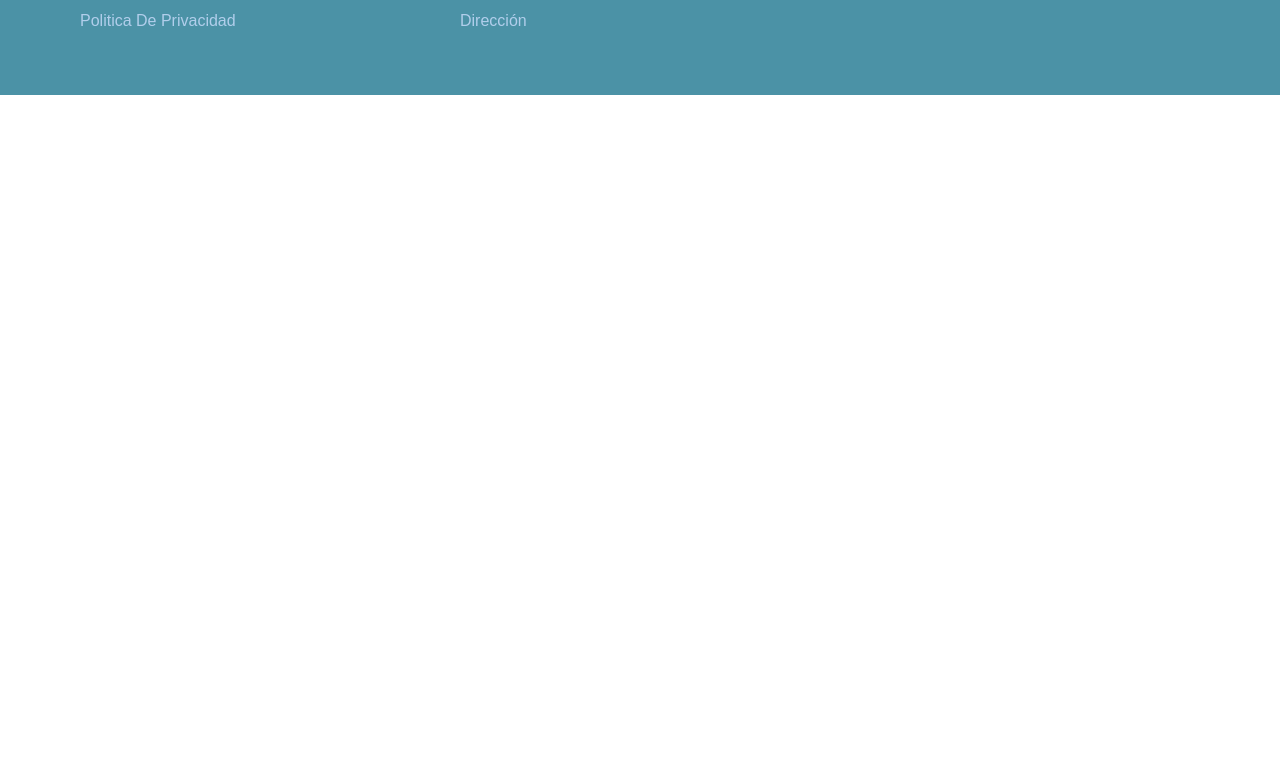
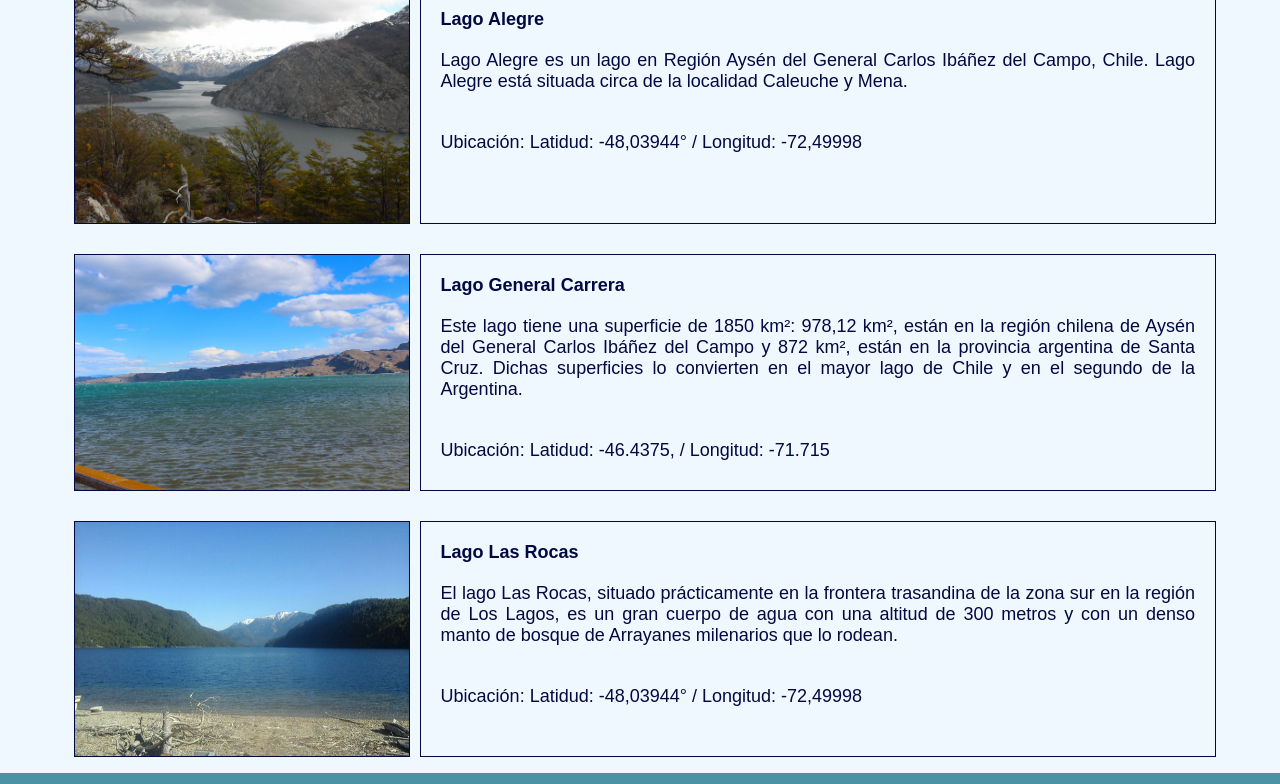
Before and after one commit to RomiRazeto/Tercera_Entrega, a plain HTML site: page html/destinos.html in a window 1280 px wide. Shown: the part 389-1173 px from the top of the page. Before the commit the page ends 800 px from the top, so only its background shows below. Drawn offline with Linux system fonts and the light colour scheme.

Commit message:
Nuevo Repositorio

```diff
--- a/css/style.css
+++ b/css/style.css
@@ -1,5 +1,5 @@
 *{font-family: Arial, Helvetica, sans-serif;
-color: rgb(177, 206, 235);
+color: #f0f8ff;
 font-size: 16px;
 padding:0;
 margin: 0;
@@ -261,3 +261,58 @@ transition: all .5s ease;
     text-align: justify;
     padding-right: 25px;
 }
+
+.maindestinos{
+    background-color: #f0f8ff;
+    text-align: center;
+}
+
+.maindestinos h1{
+    color: #f0f8ff;
+    font-size: 2rem;
+    background-color: #000941;
+    margin: none;
+    height: 6rem;
+    padding-top: 60px;
+}
+.grid-layout{
+    height: 800px;
+    display: grid;
+    grid-template-rows: 33.3%  33.3% 33.3%;
+    grid-template-columns: 30% 70%;
+
+    background-color: #f0f8ff;
+    width: 90%;
+    margin: 0 auto;
+}
+
+.elemento{
+    margin-bottom: 15px;
+    margin-top: 15px;
+    margin-left: 10px;
+    border: 1px solid #000941;
+    background-color: #f0f8ff;
+}
+
+.elemento img{
+    width: 100%;
+    height: 100%;
+}
+
+.elemento .titulodestino {
+    color: #000941;
+    font-size: 18px;
+    text-align: left;
+    padding-left: 20px;
+    padding-top: 20px;
+}
+
+
+.elemento p {
+    color: #000941;
+    font-size: 18px;
+    text-align: justify;
+    padding: 20px 20px;
+    font-weight: lighter;
+
+}
--- a/html/destinos.html
+++ b/html/destinos.html
@@ -30,11 +30,47 @@
         </div>
     </nav>
 
-    <main>
-        <div>
-            <h2>Los mejores destinos de pesca</h2>
-            <p>Revisa los destinos del costa y rios</p>
+    <main class="maindestinos">
+
+        <h1 class="destino"> LOS MEJORES DESTINOS DE PESCA</h1>
+
+
+    <div class="grid-layout">
+
+        <div class="elemento">
+            <img src="../imagenes/lagoalegre.jpg" alt="lagoalegre">
         </div>
+
+        <div class="elemento">
+            <h4 class="titulodestino">Lago Alegre</h4>
+            <p>Lago Alegre es un lago en Región Aysén del General Carlos Ibáñez del Campo, Chile. Lago Alegre está situada circa de la localidad Caleuche y Mena.
+            </p>
+            <p>Ubicación: Latidud: -48,03944° / Longitud: -72,49998</p>
+        </div>
+
+        <div class="elemento">
+            <img src="../imagenes/lagogeneralcarrera1.jpg" alt="">
+        </div>
+
+        <div class="elemento">
+            <h4 class="titulodestino">Lago General Carrera</h4>
+            <p>Este lago tiene una superficie de 1850 km²: 978,12 km², están en la región chilena de Aysén del General Carlos Ibáñez del Campo y 872 km², están en la provincia argentina de Santa Cruz. Dichas superficies lo convierten en el mayor lago de Chile y en el segundo de la Argentina.
+            </p>
+            <p>Ubicación: Latidud:  -46.4375,  / Longitud: -71.715</p>
+        </div>
+
+        <div class="elemento">
+            <img src="../imagenes/lagolasrocas.jpg" alt="">
+        </div>
+
+        <div class="elemento">
+            <h4 class="titulodestino">Lago Las Rocas</h4>
+            <p>El lago Las Rocas, situado prácticamente en la frontera trasandina de la zona sur en la región de Los Lagos, es un gran cuerpo de agua con una altitud de 300 metros y con un denso manto de bosque de Arrayanes milenarios que lo rodean.</p>
+            <p>Ubicación: Latidud: -48,03944° / Longitud: -72,49998</p>
+        </div>
+
+    </div>
+
     </main>
 
         <footer class="footer">
```
Also changed, not shown: imagenes/Rio Puelo.JPG (deleted), imagenes/Rio-baker1.jpg (deleted), readme.md.
